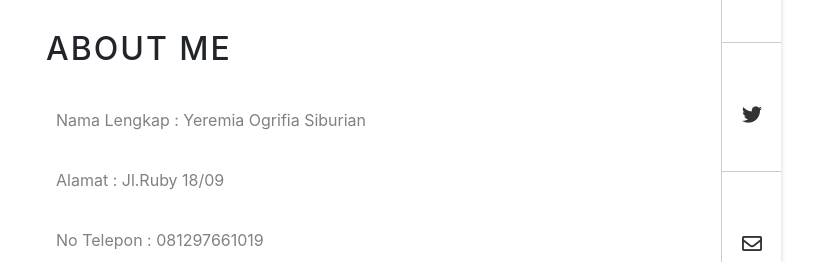
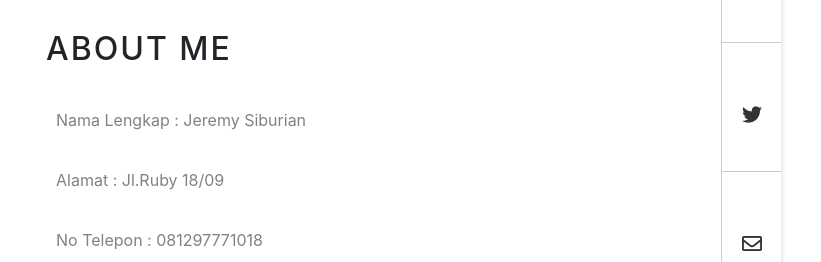
Before and after one commit to Junnoxe/test.github.io, a plain HTML site: page biodata.html in a window 1280 px wide. Shown: the part 690-952 px from the top of the page, 459-1280 px from the left. Drawn offline with nearby package versions, Linux system fonts and the light colour scheme.

Commit message:
Update biodata.html

```diff
--- a/biodata.html
+++ b/biodata.html
@@ -66,7 +66,7 @@
 					<p class="info">
 						<span class="namaLengkap">Nama Lengkap</span>
 						<span class="separator">:</span>
-						<span class="nama">Yeremia Ogrifia Siburian</span>
+						<span class="nama">Jeremy Siburian</span>
 					</p>
 					<p class="info">
 						<span class="alamat">Alamat</span>
@@ -76,7 +76,7 @@
 					<p class="info">
 						<span class="phone">No Telepon</span>
 						<span class="separator">:</span>
-						<span class="no-telp">081297661019</span>
+						<span class="no-telp">081297771018</span>
 					</p>
 					<p class="info">
 						<span class="email">Email</span>
```
